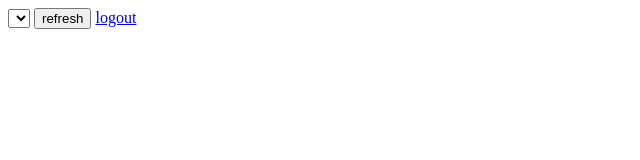
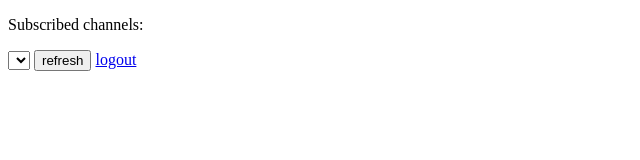
Before and after one commit to zekicaneksi/Passportjs-GoogleAuth2.0-With-API-call-from-front-end-example, a website: page public/inside.html in a window 1280 px wide. Shown: the whole page, without its empty margins (0-640 px from the left). Drawn offline with Linux system fonts and the light colour scheme; no server answers.

Commit message:
Update inside.html

```diff
--- a/public/inside.html
+++ b/public/inside.html
@@ -2,6 +2,7 @@
 <html>
 <head></head>
     <body>
+        <p>Subscribed channels:</p>
         <select id="subs-select"></select>
         <button onclick="init();">refresh</button>
         <a href="/logout">logout</button>
```
